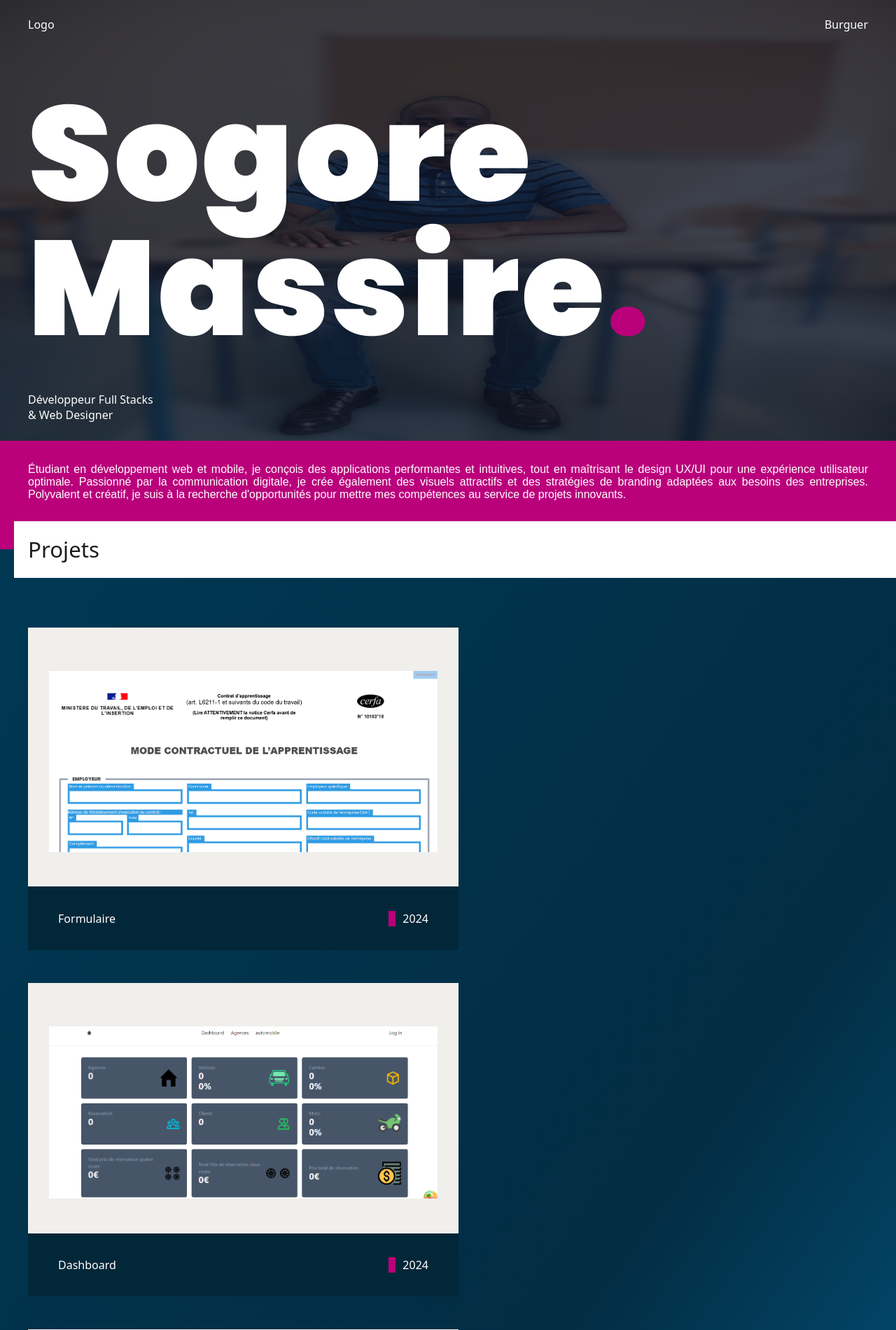
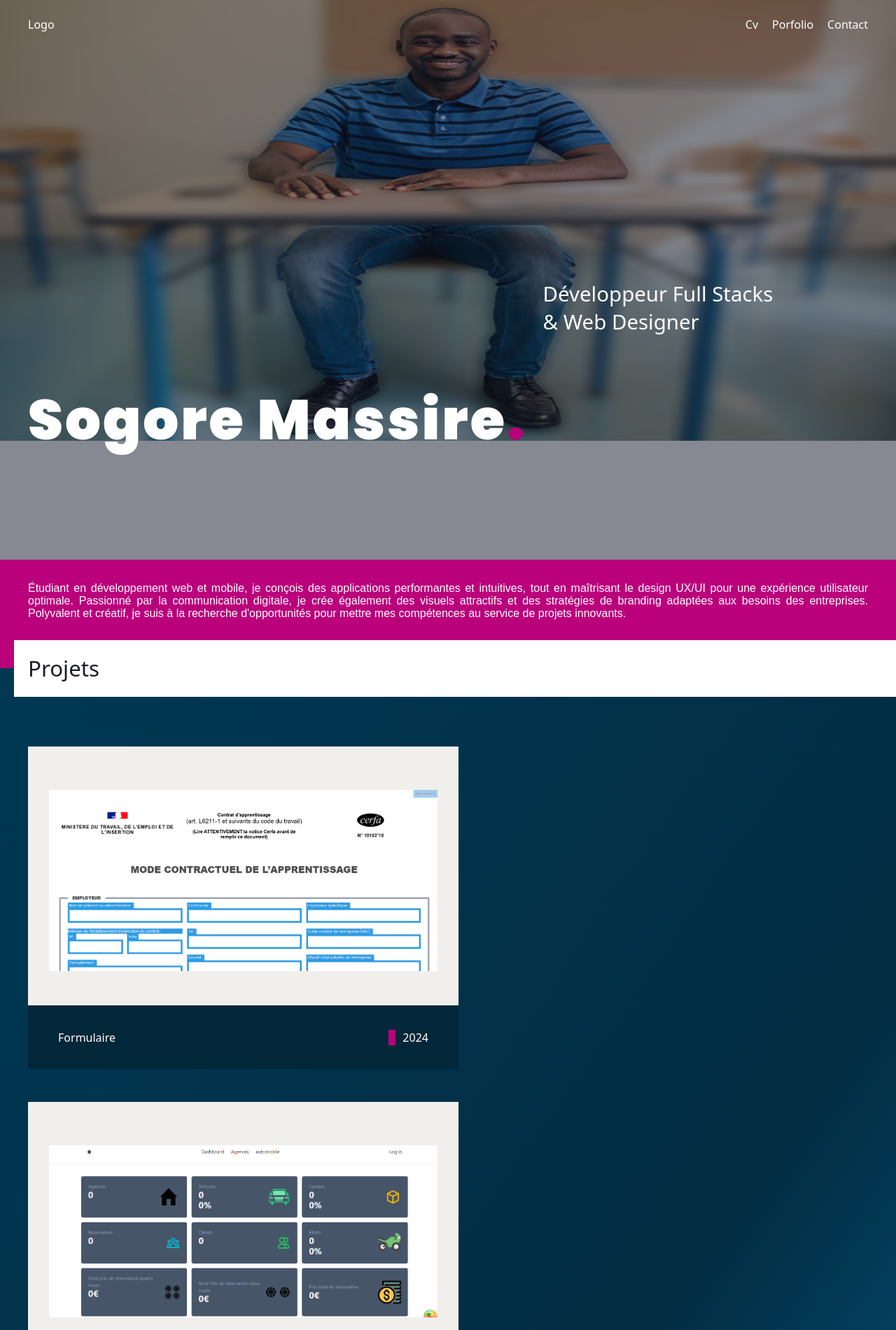
Before and after one commit to massiresogore/porfolio, a PHP site: page / in a window 1280 px wide. Shown: the top 1901 px of the page at 70% size. Run offline with PHP 8.4, Linux system fonts and the light colour scheme; some web fonts are replaced.

Commit message:
ajustement de header mobile et tablette

```diff
--- a/index.html
+++ b/index.html
@@ -16,12 +16,19 @@
         <header id="header">
             <div class="nav">
                 <div>Logo</div>
-                <div>Burguer</div>
+                <div>
+                    <span class="nav-burger">Burguer</span>
+                    <ul class="nav-link">
+                        <li>Cv</li>
+                        <li>Porfolio</li>
+                        <li>Contact</li>
+                    </ul>
+                </div>
             </div>
-            <p class="massire-name">Sogore Massire<span class="massite-dot">.</span></p>
+                <p class="massire-name">Sogore Massire<span class="massite-dot">.</span></p>
             <p class="description">Développeur Full Stacks<br> & Web Designer</p>
        </header>
-        <img class="massire-image" src="./images/massire-for-mobile.png" alt="massire">
+        <img class="massire-image" src="./images/resize-massire.png" alt="massire">
 
         <section class="section-1">
             <p>Étudiant en développement web et mobile, je conçois des applications performantes et intuitives, tout en maîtrisant le design UX/UI pour une expérience utilisateur optimale. Passionné par la communication digitale, je crée également des visuels attractifs et des stratégies de branding adaptées aux besoins des entreprises. Polyvalent et créatif, je suis à la recherche d'opportunités pour mettre mes compétences au service de projets innovants.</p>
--- a/style.css
+++ b/style.css
@@ -144,8 +144,8 @@ body{
 .massite-dot{
     color:  #BA007B;;
 }
-.description{
-    /*font-size: clamp(1.55em,2.3vw, 2.5rem);*/
+#header .description{
+    font-size: clamp(1.55em,2.3vw, 2.5rem);
 }
 .ville{
     /* border-right-width: 10px;
@@ -352,10 +352,64 @@ bottom: -73px;
 .heure-locale{
     opacity: .5;
 }
+.nav-link{
+    display: none;
+}
 
+/*Appear NavBar*/
+@media (min-width: 544px) {
+    .nav-burger{
+        display: none;
 
+    }
+    .nav-link{
+        display: flex;
+        list-style: none;
+        gap: 20px;
+        margin: 0;
+    }
+    body{
 
+    }
+    #header{
+        background-color: rgba(15, 21, 37, 0.5);
+        grid-template-rows: 1fr .1fr 1fr;
+    }
 
+    #header p{
+        align-content: flex-start;
+    }
+    #header .description{
+        justify-self: flex-end;
+    }
+     .massire-name{
+        font-size: clamp(5em, 2em,15vw);
+    }
+}
+/*Appear NavBar*/
+@media (min-width: 776px) {
+    #header{
+        grid-template-columns: 1fr .5fr .5fr;
+        grid-template-rows: .4fr .2fr .3fr;
+        height: 100vh;
+    }
+    #header p{
+       align-content: center;
+    }
+    .nav{
+        grid-column: 1/4;
+    }
+    .massire-name{
+        grid-row: 3/4;
+        grid-column: 1/4;
+    }
+   #header .description{
+    align-content: end;
+    justify-self: center;
+        grid-column: 2/4;
+        grid-row: 2/3;
+    }
+}
 
 
 
```
Also changed, not shown: images/resize-massire.png (added).
